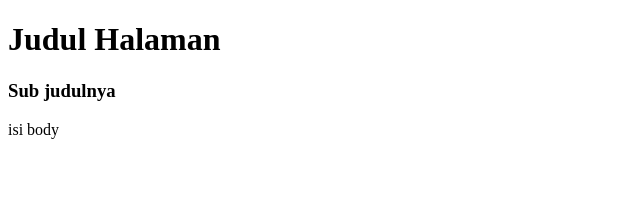
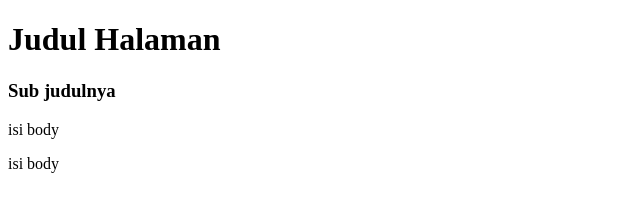
Before and after one commit to limfiq/softwaredeployment, a plain HTML site: page index.html in a window 1280 px wide. Shown: the full height of the page, 0-640 px from the left. Drawn offline with Linux system fonts and the light colour scheme.

Commit message:
update index html

```diff
--- a/index.html
+++ b/index.html
@@ -12,6 +12,7 @@
     </header>
     <section>
         <p>isi body</p>
+        <p>isi body</p>
     </section>
 </body>
 </html>
```
